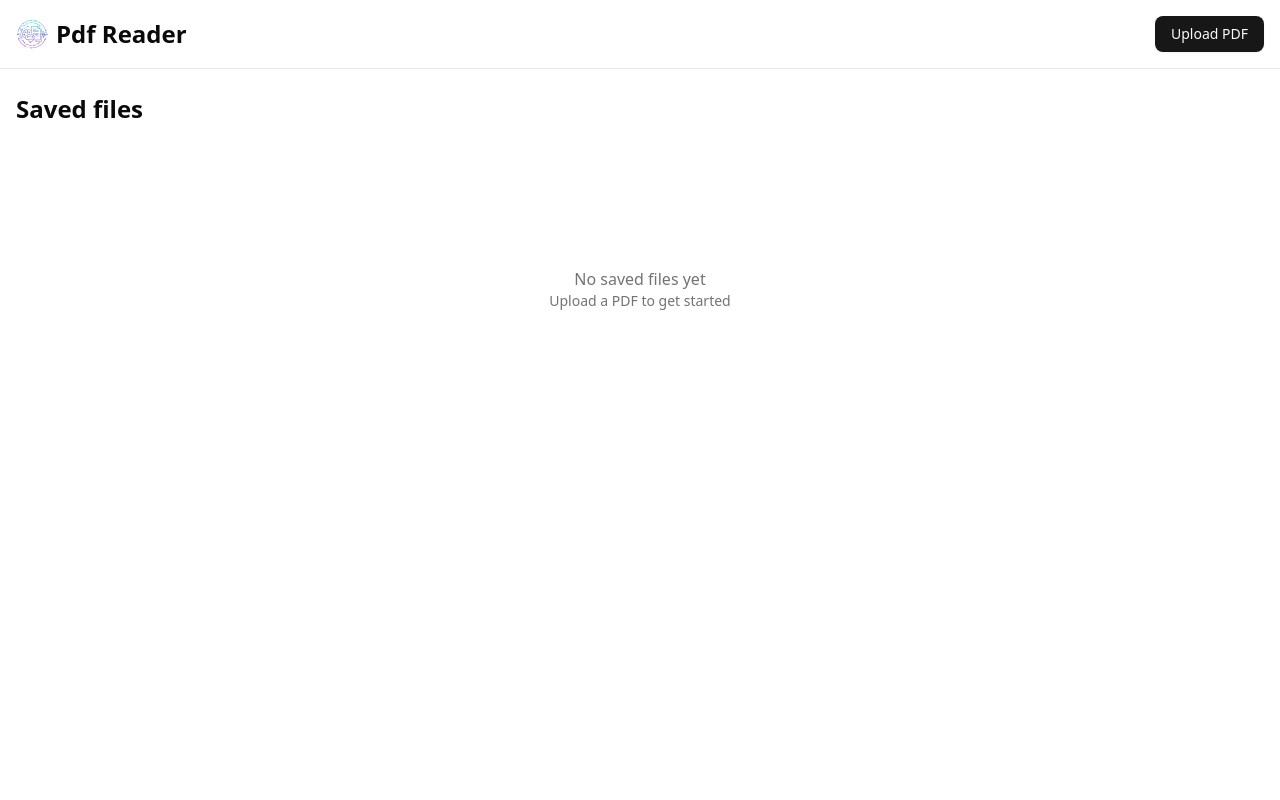
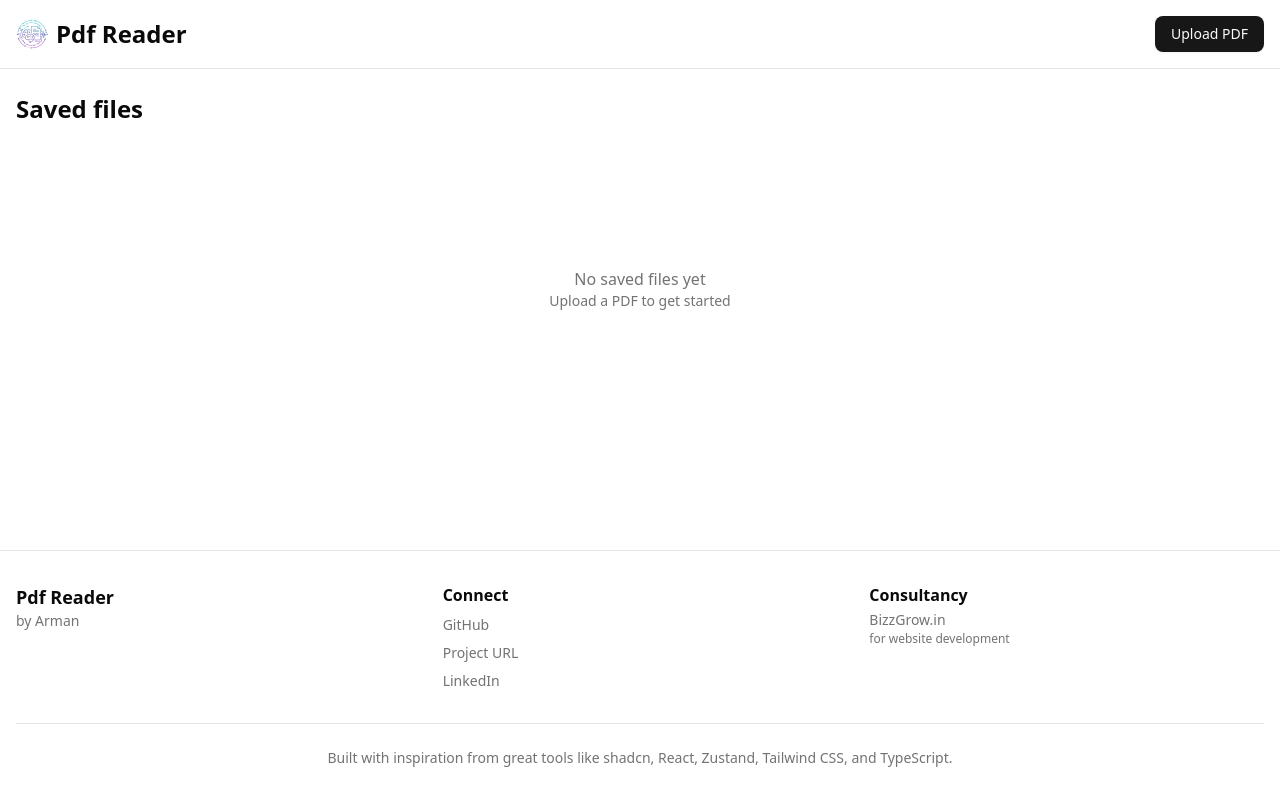
Before and after one commit to Ar0manKhan/pdf-viewing-experience, a React (Vite) app: page / in a window 1280 px wide. Built offline with nearby package versions, Linux system fonts and the light colour scheme; some icons are missing.

Commit message:
feat: footer

```diff
--- a/src/pages/App.tsx
+++ b/src/pages/App.tsx
@@ -19,7 +19,7 @@ export default function App() {
   };
 
   return (
-    <div className="min-h-screen bg-background">
+    <div className="min-h-screen bg-background flex flex-col">
       <header className="border-b bg-background/95 backdrop-blur supports-[backdrop-filter]:bg-background/60">
         <div className="container mx-auto px-4 py-4">
           <div className="flex items-center justify-between">
@@ -31,10 +31,11 @@ export default function App() {
           </div>
         </div>
       </header>
-      <div className="container mx-auto px-4 py-6">
+      <main className="flex-grow container mx-auto px-4 py-6">
         <FirefoxWarning />
         <SavedFiles refreshTrigger={refreshTrigger} />
-      </div>
+      </main>
+      <Footer />
     </div>
   );
 }
@@ -180,3 +181,72 @@ function SavedFiles({ refreshTrigger }: { refreshTrigger?: number }) {
     </section>
   );
 }
+
+function Footer() {
+  const links = {
+    github: "https://github.com/Ar0manKhan",
+    project: "/",
+    linkedin: "https://www.linkedin.com/in/ar0mankhan/",
+    business: "https://BizzGrow.in",
+  };
+
+  return (
+    <footer className="border-t bg-background text-foreground">
+      <div className="container mx-auto px-4 py-8">
+        <div className="grid grid-cols-1 md:grid-cols-3 gap-8 text-center md:text-left">
+          <div>
+            <h3 className="font-bold text-lg">Pdf Reader</h3>
+            <p className="text-sm text-muted-foreground">by Arman</p>
+          </div>
+          <div className="flex flex-col space-y-2">
+            <h4 className="font-semibold">Connect</h4>
+            <a
+              href={links.github}
+              target="_blank"
+              rel="noopener noreferrer"
+              className="text-sm text-muted-foreground hover:text-foreground transition-colors"
+            >
+              GitHub
+            </a>
+            <a
+              href={links.project}
+              target="_blank"
+              rel="noopener noreferrer"
+              className="text-sm text-muted-foreground hover:text-foreground transition-colors"
+            >
+              Project URL
+            </a>
+            <a
+              href={links.linkedin}
+              target="_blank"
+              rel="noopener noreferrer"
+              className="text-sm text-muted-foreground hover:text-foreground transition-colors"
+            >
+              LinkedIn
+            </a>
+          </div>
+          <div>
+            <h4 className="font-semibold">Consultancy</h4>
+            <a
+              href={links.business}
+              target="_blank"
+              rel="noopener noreferrer"
+              className="text-sm text-muted-foreground hover:text-foreground transition-colors"
+            >
+              BizzGrow.in
+            </a>
+            <p className="text-xs text-muted-foreground">
+              for website development
+            </p>
+          </div>
+        </div>
+        <div className="mt-8 border-t pt-6 text-center">
+          <p className="text-sm text-muted-foreground">
+            Built with inspiration from great tools like shadcn, React, Zustand,
+            Tailwind CSS, and TypeScript.
+          </p>
+        </div>
+      </div>
+    </footer>
+  );
+}
```
